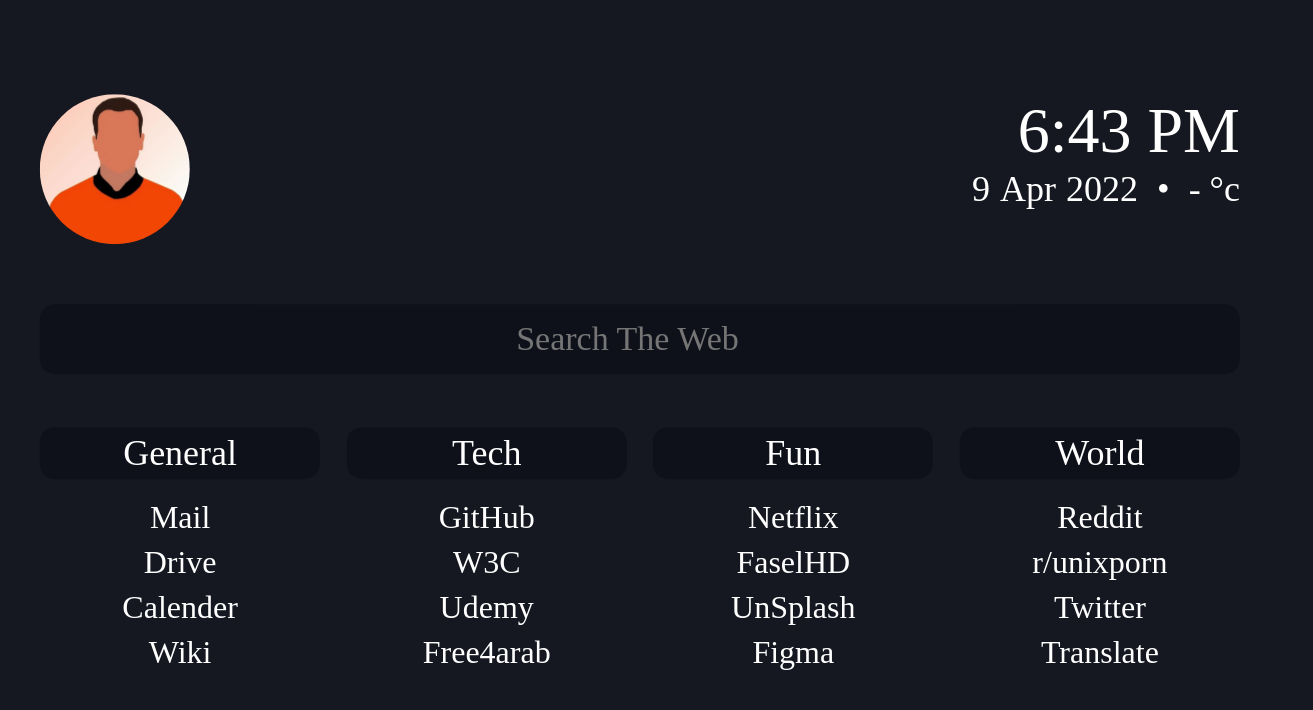
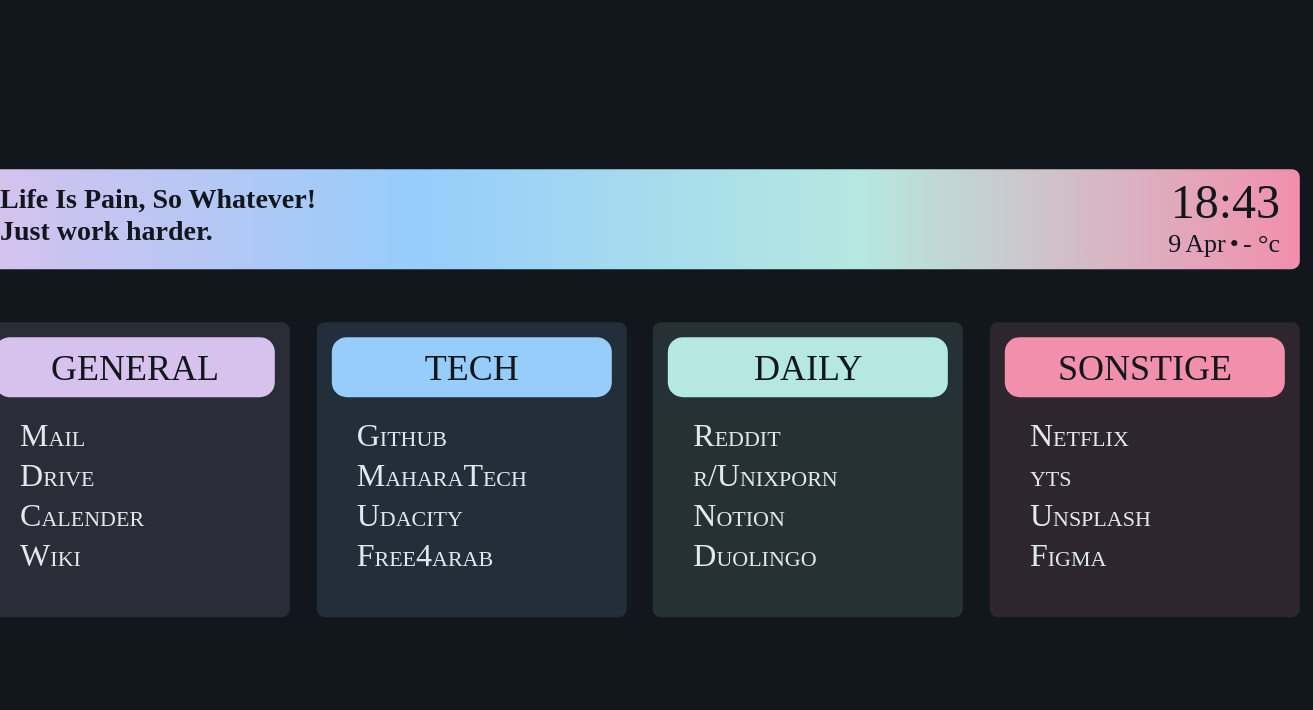
Before and after one commit to mahmoudk1000/startpage, a browser extension: page index.html in a window 1280 px wide. Shown: the whole page, 1313 px wide, since content can reach past the window. Drawn offline with Linux system fonts and the light colour scheme; a web font is replaced by a local one.

Commit message:
Revamp: colors ui

```diff
--- a/index.html
+++ b/index.html
@@ -1,75 +1,69 @@
 <!DOCTYPE html>
 <head>
-    <title>Home</title>
+    <title>H O M E.</title>
     <meta charset="UTF-8">
-    <link rel="stylesheet" href="./css/style.css" />
+    <link rel="stylesheet" href="./style.css" />
 </head>
 <body class="body" style="margin: 0px auto;">
+
     <div class="header">
-        <img class="pic" style="border-radius: 180px;height: 150px;width: 150px;" src="images/pic.png">
+        <h1 class="helo">Life Is Pain, So Whatever!<br> Just work harder.</h1>
         <div class="info">
+            <div class="info_right">
+                <div id="day" class=""></div>
+                <div id="month" class=""></div>
+                <div>•</div>
+                <div class="temperature-value">
+                    <p class="" style="margin-top: 0px;">- °<span class="g">c</span></p>
+                </div>
+            </div>
             <div class="clock">
                 <div id="hour" class=""></div>
                 <div id="separator" class=""></div>
                 <div id="minutes" class=""></div>
             </div>
-            <div class="info_down">
-                <div id="day" class=""></div>
-                <div id="month" class=""></div>
-                <div id="year" class=""></div>
-                <div>&nbsp;•&nbsp;</div>
-                <div class="temperature-value">
-                    <p class="" style="margin-top: 0px;">- °<span class="g">c</span></p>
-                </div>
+        </div>
+    </div>
+
+    <div class="bookmarks">
+        <div class="menu_place" style="background-color: #D7C1ED20;color: #11171D;padding: 15px;border-radius: 8px;">
+            <div class="menu_name" style="background-color: #D7C1ED;color: #11171D;">GENERAL</div>
+            <div class="list">
+                <a class="link_text" href="https://mail.google.com/mail/u/0/#inbox"><div class="in_list_general in_list_one">Mail</div></a>
+                <a class="link_text" href="https://drive.google.com/drive/u/0/my-drive"><div class="in_list_general in_list_one">Drive</div></a>
+                <a class="link_text" href="https://calendar.google.com/calendar/u/0/r?pli=1"><div class="in_list_general in_list_one">Calender</div></a>
+                <a class="link_text" href="https://en.wikipedia.org/wiki/Main_Page"><div class="in_list_general in_list_one">Wiki</div></a>
             </div>
         </div>
-    </div>
-    <form id="form" role="search">
-        <div class="middle">
-            <input class="url" type="search" id="query" name="q" placeholder="Search The Web">
-        </div>
-    </form>
-    <div class="bookmarks">
-        <div class="menu_place">
-            <div class="menu_name">General</div>
+        <div class="menu_place" style="background-color: #96CDFB20;color: #11171D;padding: 15px;border-radius: 8px;">
+            <div class="menu_name" style="background-color: #96CDFB;color: #11171D;">TECH</div>
             <div class="list">
-                <div class="in_list"><a class="link_text" href="https://mail.google.com/mail/u/0/#inbox">Mail</a></div>
-                <div class="in_list"><a class="link_text" href="https://drive.google.com/drive/u/0/my-drive">Drive</a></div>
-                <div class="in_list"><a class="link_text" href="https://calendar.google.com/calendar/u/0/r?pli=1">Calender</a></div>
-                <div class="in_list"><a class="link_text" href="https://en.wikipedia.org/wiki/Main_Page">Wiki</a></div>
+                <a class="link_text" href="https://github.com/"><div class="in_list_general in_list_two">Github</div></a>
+                <a class="link_text" href="https://maharatech.gov.eg/"><div class="in_list_general in_list_two">MaharaTech</div></a>
+                <a class="link_text" href="https://classroom.udacity.com/me"><div class="in_list_general in_list_two">Udacity</div></a>
+                <a class="link_text" href="https://free4arab.net/"><div class="in_list_general in_list_two">Free4arab</div></a>
             </div>
         </div>
-        <div class="menu_place">
-            <div class="menu_name">Tech</div>
+        <div class="menu_place" style="background-color: #B5E8E020;color: #11171D;padding: 15px;border-radius: 8px;">
+            <div class="menu_name" style="background-color: #B5E8E0;color: #11171D;">DAILY</div>
             <div class="list">
-                <div class="in_list"><a class="link_text" href="https://github.com/">GitHub</a></div>
-                <div class="in_list"><a class="link_text" href="https://www.w3schools.com/">W3C</a></div>
-                <div class="in_list"><a class="link_text" href="https://www.udemy.com/">Udemy</a></div>
-                <div class="in_list"><a class="link_text" href="https://free4arab.net/">Free4arab</a></div>
+                <a class="link_text" href="https://www.reddit.com/"><div class="in_list_general in_list_three">Reddit</div></a>
+                <a class="link_text" href="https://www.reddit.com/r/unixporn/"><div class="in_list_general in_list_three">r/Unixporn</div></a>
+                <a class="link_text" href="https://www.notion.so/"><div class="in_list_general in_list_three">Notion</div></a>
+                <a class="link_text" href="https://www.duolingo.com/learn"><div class="in_list_general in_list_three">Duolingo</div></a>
             </div>
         </div>
-        <div class="menu_place">
-            <div class="menu_name">Fun</div>
+        <div class="menu_place" style="background-color: #F28FAD20;color: #11171D;padding: 15px;border-radius: 8px;">
+            <div class="menu_name" style="background-color: #F28FAD;color: #11171D;">SONSTIGE</div>
             <div class="list">
-                <div class="in_list"><a class="link_text" href="https://www.netflix.com/browse">Netflix</a></div>
-                <div class="in_list"><a class="link_text" href="https://www.faselhd.pro/home">FaselHD</a></div>
-                <div class="in_list"><a class="link_text" href="https://unsplash.com/">UnSplash</a></div>
-                <div class="in_list"><a class="link_text" href="https://www.figma.com">Figma</a></div>
-            </div>
-        </div>
-        <div class="menu_place">
-            <div class="menu_name">World</div>
-            <div class="list">
-                <div class="in_list"><a class="link_text" href="https://www.reddit.com/">Reddit</a></div>
-                <div class="in_list"><a class="link_text" href="https://www.reddit.com/r/unixporn/">r/unixporn</a></div>
-                <div class="in_list"><a class="link_text" href="https://twitter.com/">Twitter</a></div>
-                <div class="in_list"><a class="link_text" href="https://translate.google.com/">Translate</a></div>
+                <a class="link_text" href="https://www.netflix.com/browse"><div class="in_list_general in_list_four">Netflix</div></a>
+                <a class="link_text" href="https:/www.yts.mx/"><div class="in_list_general in_list_four">yts</div></a>
+                <a class="link_text" href="https://unsplash.com/"><div class="in_list_general in_list_four">Unsplash</div></a>
+                <a class="link_text" href="https://www.figma.com"><div class="in_list_general in_list_four">Figma</div></a>
             </div>
         </div>
     </div>
     <!--Scripts-->
     <script src="js/time.js"></script>
     <script src="js/weather.js"></script>
-    <script src="js/search.js"></script>
-    <script src="js/theme.js"></script>
 </body>
--- a/js/search.js
+++ /dev/null
@@ -1,11 +0,0 @@
-const f = document.getElementById("form");
-const q = document.getElementById("query");
-const search = "https://duckduckgo.com/?t=ffab&q=";
-
-function submitted(event) {
-  event.preventDefault();
-  const url = search + q.value + "&ia=web";
-  window.open(url, "_self");
-}
-
-f.addEventListener("submit", submitted);
--- a/js/time.js
+++ b/js/time.js
@@ -16,7 +16,7 @@
   ];
 
   // Set to true to use a 12 hour date format
-  var format_12hour = true;
+  var format_12hour = false;
 
   var d = new Date();
   var mm = monthNames[d.getMonth()];
--- a/js/weather.js
+++ b/js/weather.js
@@ -11,7 +11,7 @@
 
 const KELVIN = 273.15;
 // Use your own key for the Weather, Get it here: https://openweathermap.org/
-const key = "OPENWEATHER API KEY GOES HERE";
+const key = "Your Key";
 
 // Set Position function
 setPosition();
@@ -19,8 +19,8 @@
 function setPosition(position) {
   // Here you can change your position
   // You can use https://www.latlong.net/ to get it! (I use San Francisco as an example)
-  let latitude = YOUR_LATITUDE;
-  let longitude = YOUR_LONGITUDE;
+  let latitude = Value;
+  let longitude = Value;
 
   getWeather(latitude, longitude);
 }
--- a/css/style.css
+++ b/style.css
@@ -1,17 +1,15 @@
 :root {
   /* Colors */
-  --darkbg: #161821;
-  --lightbg: #0f111a;
-  --fg: #ffffff;
-  --accent: #a3b8ef;
+  --darkbg: #11171D;
+  --lightbg: #161D25;
+  --fg: #E2E8EE;
 }
 @font-face {
   font-family: "Iosevka";
-  src: url(../fonts/iosevka-regular.ttf);
+  src: url(../fonts/Iosevka-regular.ttf);
 }
 * {
   font-family: Iosevka;
-  color: #var(--fg);
   text-decoration: none;
 }
 .body {
@@ -24,36 +22,48 @@
   transform: translate(-50%, -50%);
 }
 .header {
-  margin-top: 10px;
+  color: var(--darkbg);
+  height: 100px;
   margin: 0% auto;
-  width: 1200px;
+  width: 1320px;
   display: flex;
+  background-image: linear-gradient(to right, #D7C1ED, #96CDFB, #B5E8E0, #F28FAD);
+  border-radius: 8px;
+}
+.helo{
+  margin-left: 20px;
+  margin-top: 14px;
+  font-family: Iosevka;
+  font-size: 28px;
 }
 .clock {
-  color: var(--fg);
   justify-content: right;
   display: flex;
   font-family: Iosevka;
   font-weight: Medium;
-  font-size: 64px;
+  font-size: 48px;
+  margin-top: 5px;
 }
 .info {
-  text-align: right;
-  width: 100%;
+  width: 150px;
+  margin-left: auto;
+  margin-right: 20px;
+  display: inline-flex;
+  position: relative;
+  justify-content: right;
 }
-.info_down {
-  color: var(--fg);
-  justify-content: right;
+.info_right{
   display: flex;
   font-family: Iosevka;
-  font-weight: Regular;
-  font-size: 36px;
-  text-indent: 10px;
-  height: 50px;
+  font-size: 26px;
+  text-indent: 4px;
+  height: 40px;
+  bottom: 0;
+  position: absolute;
 }
 .url {
   color: var(--fg);
-  font-size: 34px;
+  font-size: 2.5em;
   text-align: center;
   border: 0px;
   background-color: var(--lightbg);
@@ -64,7 +74,6 @@
 .url:focus,
 .url:hover {
   outline: none;
-  border: #81a0c6 1px solid;
 }
 .middle {
   margin-top: 60px;
@@ -88,22 +97,39 @@
   margin-top: 20px;
 }
 .menu_name {
+  height: 50px;
+  padding-top: 10px;
   color: var(--fg);
   text-align: center;
   background-color: var(--lightbg);
   font-size: 36px;
   border-radius: 15px;
-  padding: 5px;
 }
-.in_list {
-  border-radius: 15px;
-  height: 45px;
+.in_list_general {
+  color: var(--fg);
+  border-radius: 8px;
+  height: 40px;
+  text-align: left;
+  padding-left: 25px;
 }
-.in_list:hover {
-  background-color: var(--lightbg);
-  border-radius: 15px;
-  height: 45px;
+.in_list_one:hover {
+  color: #11171D;
+  background-color: #D7C1ED;
+}
+.in_list_two:hover {
+  color: #11171D;
+  background-color: #96CDFB;
+}
+.in_list_three:hover {
+  color: #11171D;
+  background-color: #B5E8E0;
+}
+.in_list_four:hover {
+  color: #11171D;
+  background-color: #F28FAD;
 }
 .link_text {
   color: var(--fg);
+  vertical-align: middle;
+  font-variant: small-caps;
 }
```
Also changed, not shown: README.md, images/bg.jpg (added), images/pic.png (deleted), manifest.json, scrot.png, 2 other files.
